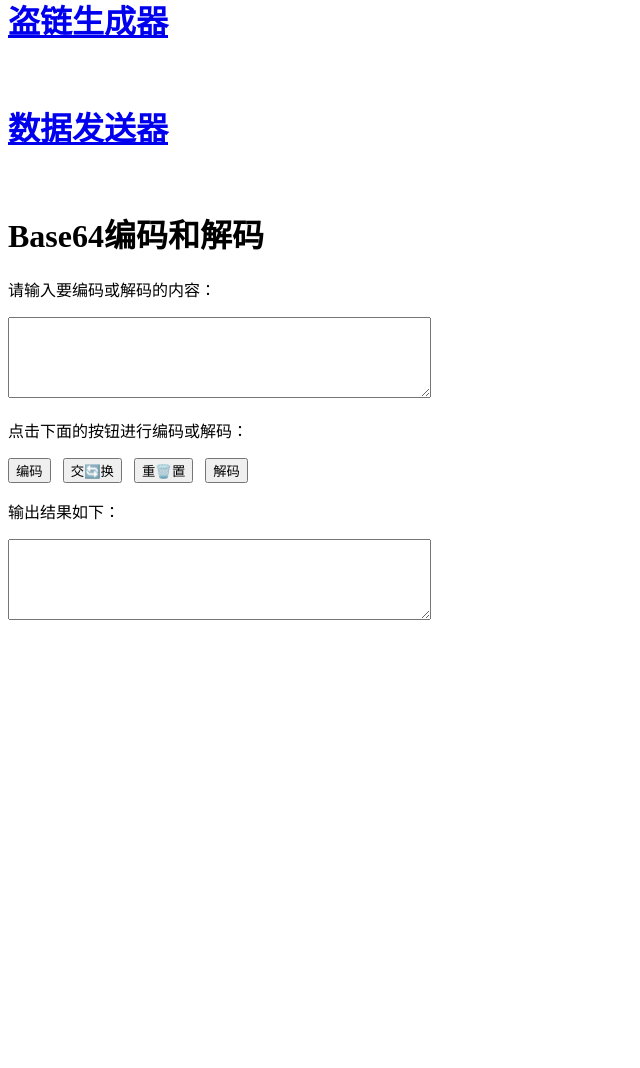
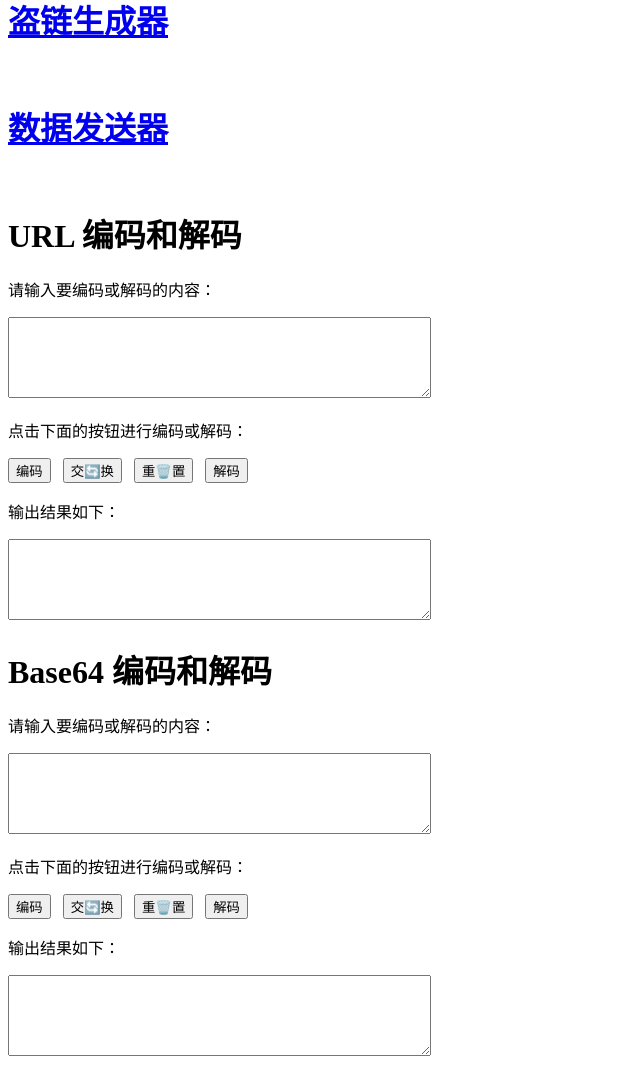
Before and after one commit to DavidDengHui/depoly-python, a Flask app: page /readme in a window 1280 px wide. Shown: the part 170-1238 px from the top of the page, without its empty margins (0-640 px from the left). Before the commit the page ends 790 px from the top, so only its background shows below. Run offline with Flask 2, Linux system fonts and the light colour scheme.

Commit message:
update 1.58

```diff
--- a/api/templates/get.html
+++ b/api/templates/get.html
@@ -52,7 +52,7 @@ function resetLink() {
   </head>
   <body>
     <h1>盗链生成器</h1>
-    <p>请输入一个API<b>链接</b>：</p>
+    <p>请输入要请求的<b> API 链接</b>：</p>
     <input type="text" id="inputURL" placeholder="https://example.com/?a=1&b=2">
     <button onclick="generateLink()">盗链</button>
     <button id="resetLinkButton" onclick="resetLink()" style="visibility: hidden;">重置</button>
@@ -63,7 +63,7 @@ function resetLink() {
       <button id="copyButton" onclick="document.getElementById('selectButton').click();document.execCommand('copy');alert('链接已复制：\n'+document.getElementById('outputURL').value);" style="visibility: hidden;">复制</button>
       <button id="hrefButton" onclick="window.open(document.getElementById('outputURL').value);" style="visibility: hidden;">访问</button>
     </p>
-    <textarea id="outputURL" rows="5" cols="50"></textarea>
+    <textarea placeholder="https://api.hnest.eu.org/get_api?url=" id="outputURL" rows="5" cols="50"></textarea>
     <br>
     <br>
     <br>
--- a/api/templates/index.html
+++ b/api/templates/index.html
@@ -10,6 +10,32 @@
   <meta name="apple-mobile-web-app-capable" content="yes">
   <meta name="apple-mobile-web-app-status-bar-style" content="black">
   <meta name="format-detection" content="telephone=no">
+  <script>
+
+    function url_encode() {
+      var input = document.getElementById("url_input").value;
+      var output = encodeURIComponent(input);
+      document.getElementById("url_output").value = output;
+    }
+
+    function url_decode() {
+      var input = document.getElementById("url_input").value;
+      var output = decodeURIComponent(input);
+      document.getElementById("url_output").value = output;
+    }
+
+    function url_jiaohuan() {
+      var k = document.getElementById("url_input").value;
+      document.getElementById("url_input").value = document.getElementById("url_output").value;
+      document.getElementById("url_output").value = k;
+    }
+
+    function url_chongzhi() {
+      document.getElementById("url_input").value = "";
+      document.getElementById("url_output").value = "";
+    }
+
+      </script>
   <script>
 
 var base64chars = "ABCDEFGHIJKLMNOPQRSTUVWXYZabcdefghijklmnopqrstuvwxyz0123456789+/";
@@ -79,29 +105,6 @@ function chongzhi() {
 }
 
   </script>
-  <script>
-
-function escapeUrl(url) {
-  return url.replace(/&/g, "%26");
-}
-
-function generateLink() {
-  var inputURL = document.getElementById("inputURL").value;
-  var escaped = escapeUrl(inputURL);
-  var newLink = "https://api.hnest.eu.org/get_api?url=" + escaped;
-  var outputURL = document.getElementById("outputURL");
-  outputURL.innerHTML = "<a href='/get_api?url=" + escaped + "' target='_blank'>" + newLink + "</a>";
-  var resetLinkButton = document.getElementById("resetLinkButton");
-  resetLinkButton.style.visibility = "visible";
-}
-
-function resetLink() {
-  document.getElementById("inputURL").value = "";
-  document.getElementById("outputURL").innerHTML = "";
-  resetLinkButton.style.visibility = "hidden";
-}
-
-  </script>
 </head>
 <body>
   <h1>Hello, Python!</h1>
@@ -113,7 +116,18 @@ function resetLink() {
   <br>
   <h1><a href="/send" title="数据发送器 WebHook">数据发送器</a></h1>
   <br>
-  <h1>Base64编码和解码</h1>
+  <h1>URL 编码和解码</h1>
+  <p>请输入要编码或解码的内容：</p>
+  <textarea id="url_input" rows="5" cols="50"></textarea>
+  <p>点击下面的按钮进行编码或解码：</p>
+  <button onclick="url_encode()">编码</button>
+    <button onclick="url_jiaohuan()">交🔄换</button>
+   <button onclick="url_chongzhi()">重🗑️置</button>
+  <button onclick="url_decode()">解码</button>
+  <p>输出结果如下：</p>
+  <textarea id="url_output" rows="5" cols="50"></textarea>
+  <br>
+  <h1>Base64 编码和解码</h1>
   <p>请输入要编码或解码的内容：</p>
   <textarea id="input" rows="5" cols="50"></textarea>
   <p>点击下面的按钮进行编码或解码：</p>
--- a/api/templates/send.html
+++ b/api/templates/send.html
@@ -1,3 +1,4 @@
+<!DOCTYPE html>
 <html>
   <head>
     <title>数据发送器</title>
@@ -162,7 +163,7 @@ function resetCon() {
       <button id="copyButton" onclick="document.getElementById('selectButton').click();document.execCommand('copy');alert('链接已复制：\n'+document.getElementById('outputSend').value);" style="visibility: hidden;">复制</button>
       <button id="hrefButton" onclick="window.open(document.getElementById('outputSend').value);" style="visibility: hidden;">访问</button>
     </p>
-    <textarea id="outputSend" rows="5" cols="50"></textarea>
+    <textarea placeholder="https://api.hnest.eu.org/send_api?url=&type=&header=&data=" id="outputSend" rows="5" cols="50"></textarea>
     <br>
     <br>
     <br>
```
